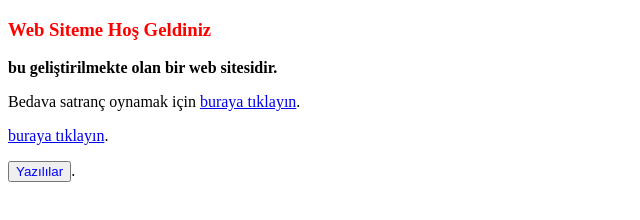
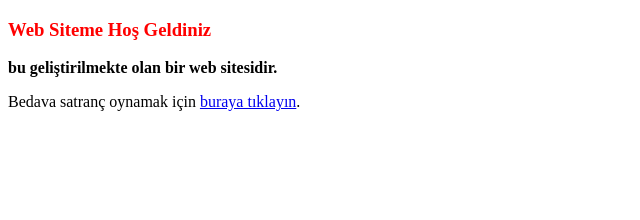
Before and after one commit to Ron-Hermonie/Ron-Hermonie.github.io, a plain HTML site: page index.html in a window 1280 px wide. Shown: the whole page, without its empty margins (0-640 px from the left). Drawn offline with Linux system fonts and the light colour scheme.

Commit message:
Update index.html

```diff
--- a/index.html
+++ b/index.html
@@ -15,8 +15,6 @@
 		 </p>
 		 <p>Bedava satranç  oynamak için <a href="https://lichess.org/tr">buraya tıklayın</a>.</p>
 
-	  <p> <a href="https://kuzeytunakale.github.io/www/TAKVIM.jpg">buraya tıklayın</a>.</p>
-		 <p> <button style="color:blue"> Yazılılar </button>.</p>
 
 	 </body>
     </html>
```
